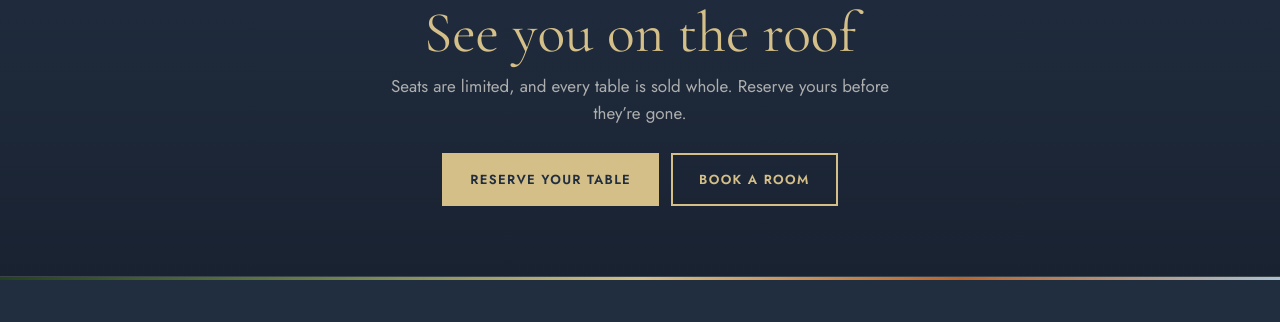
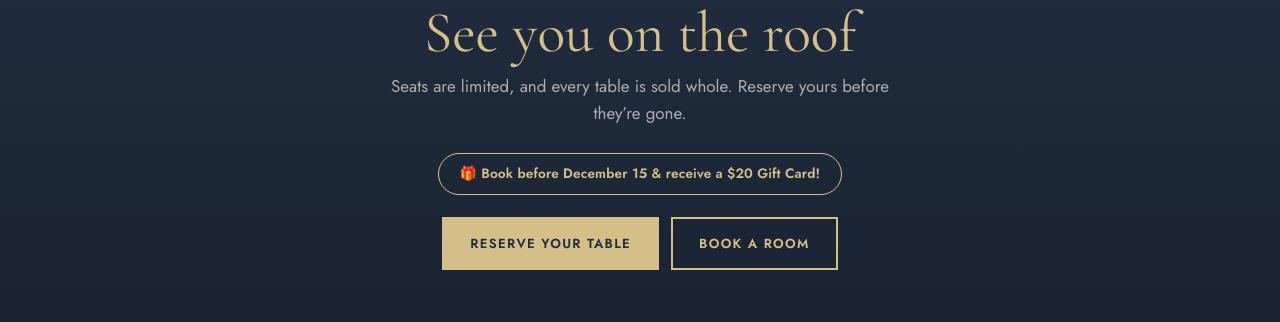
Before and after one commit to shreemhr/zenita, a plain HTML site: page events/nye/index.html in a window 1280 px wide. Shown: the part 8513-8835 px from the top of the page. Drawn offline with nearby package versions, Linux system fonts and the light colour scheme.

Commit message:
Add gift-card promo CTA badge to the closing section on NYE/Christmas
Repeats the $20 gift-card offer as a clickable pill right above the
final booking buttons, linking out to OpenTable, so the incentive is
visible again at the point of decision near the bottom of the page.

Co-Authored-By: Claude Sonnet 5 <noreply@anthropic.com>
Claude-Session: https://claude.ai/code/session_01LuU4ZFfeWbsPYZPTQTArDq

```diff
--- a/events/nye/index.html
+++ b/events/nye/index.html
@@ -164,6 +164,8 @@ details p{color:var(--muted);margin:8px 0 2px}
 /* Closing */
 .close{text-align:center;padding:84px 0 70px;background:linear-gradient(180deg,var(--night),var(--night2))}
 .close h2{font-size:clamp(2.2rem,6vw,3.6rem)}
+.gift-promo{display:inline-block;margin:0 0 1.4rem;padding:.55rem 1.3rem;border:1px solid var(--gold);color:var(--gold);font-family:var(--fb);font-size:.85rem;font-weight:600;letter-spacing:.01em;border-radius:999px;text-decoration:none;transition:background .2s,color .2s}
+.gift-promo:hover{background:var(--gold);color:var(--night)}
 .close p{color:var(--muted);margin:10px auto 26px;max-width:52ch}
 
 /* ─── SHARED SITE HEADER ─── */
@@ -623,6 +625,7 @@ p.foot-brand{font-size:.88rem;color:rgba(250,246,236,.6);line-height:1.82;max-wi
   <div class="wrap">
     <h2>See you on the roof</h2>
     <p>Seats are limited, and every table is sold whole. Reserve yours before they’re gone.</p>
+    <a class="gift-promo plausible-event-name=reservation" href="https://www.opentable.com/r/zenita-san-antonio#experiences" target="_blank" rel="noopener">🎁 Book before December 15 &amp; receive a $20 Gift Card!</a>
     <div style="display:flex;flex-wrap:wrap;gap:12px;justify-content:center"><a class="btn plausible-event-name=reservation" data-book="all" href="#">Reserve your table</a><a class="btn line plausible-event-name=reservation" data-book="stay" href="https://www.marriott.com/SATBW">Book a room</a></div>
   </div>
 </section>
```
Also changed, not shown: events/christmas/index.html (+3 -0 lines).
